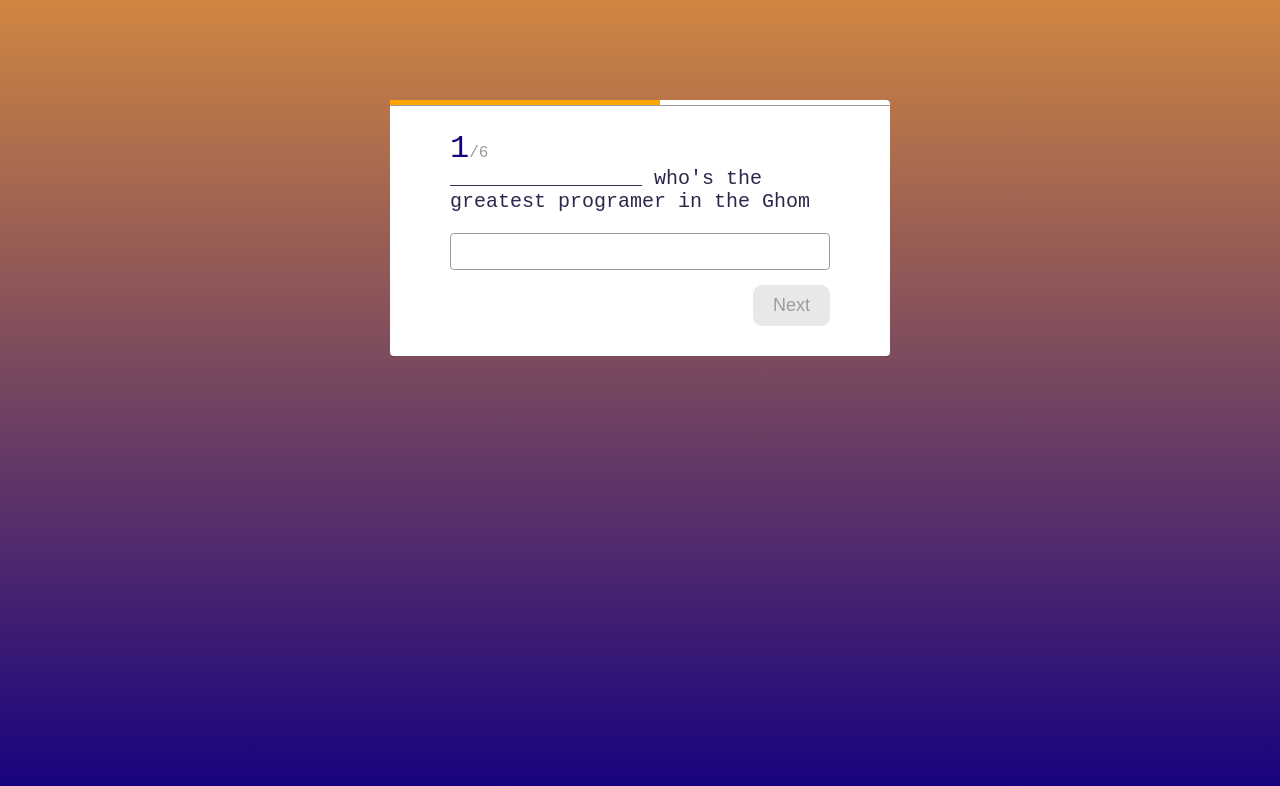
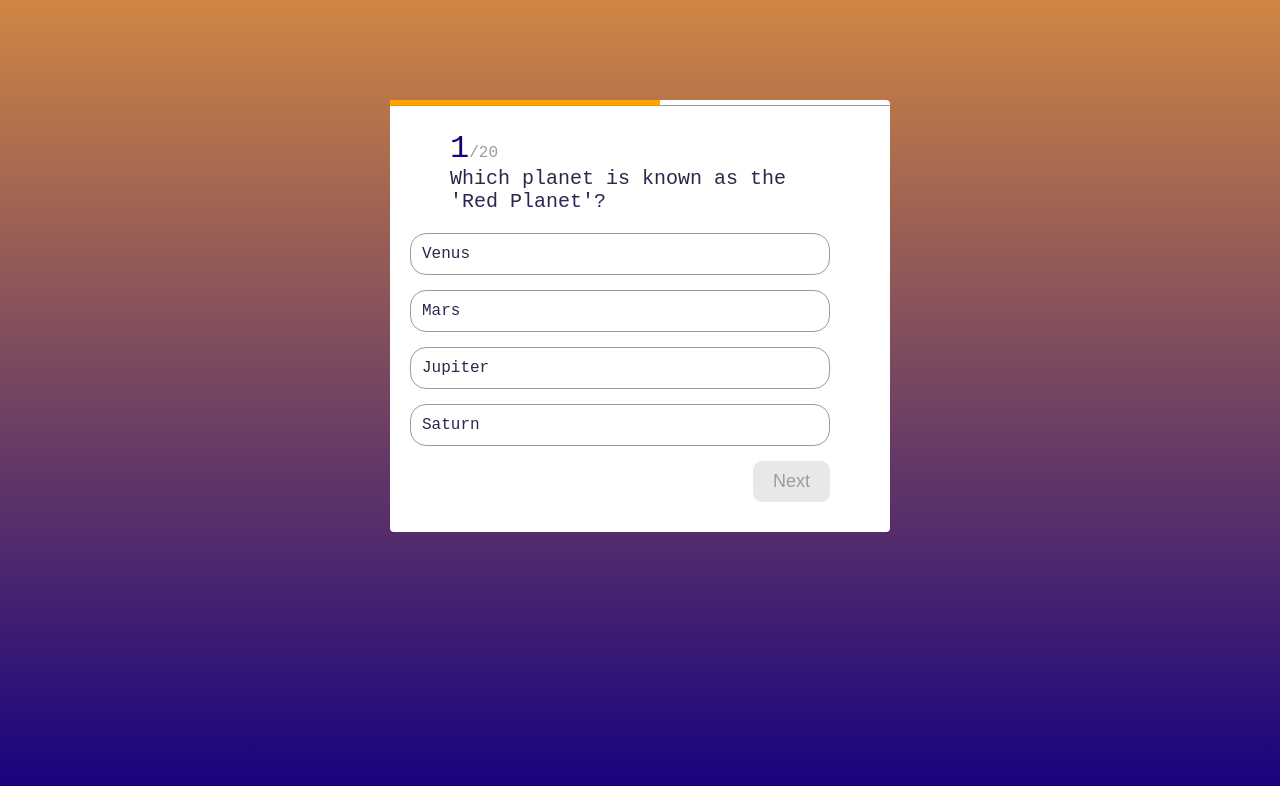
Before and after one commit to repour/Quiz-App, a React (Vite) app: page / in a window 1280 px wide. Shown: the top 786 px of the page. Built offline with nearby package versions, Linux system fonts and the light colour scheme.

Commit message:
change questions and not case sensitive

```diff
--- a/src/components/Quiz/Quiz.jsx
+++ b/src/components/Quiz/Quiz.jsx
@@ -65,7 +65,7 @@ const Quiz = ({ questions }) => {
     const handleChange = (evt) =>{
         setInputAnswer(evt.target.value);
 
-        if (evt.target.value === correctAnswer) {
+        if (evt.target.value.toLowerCase() === correctAnswer.toLowerCase()) {
             setAnswer(true);
         } else{
             setAnswer(false)
@@ -75,7 +75,7 @@ const Quiz = ({ questions }) => {
     const getAnswerUI = () => {
 
         if (type === 'FIB') {
-            return <input value={inputAnswer} onChange={handleChange} />;
+            return <input value={inputAnswer} onChange={handleChange}/>;
         }
 
         return (
--- a/src/constant.js
+++ b/src/constant.js
@@ -1,57 +1,115 @@
 export const jsQuizz = {
     questions: [
       {
-        question:
-          "________________ who's the greatest programer in the Ghom",
-        type: "FIB",
-        correctAnswer: "repour",
+        question: "Which planet is known as the 'Red Planet'?",
+        type: 'MCQs',
+        choices: ["Venus", "Mars", "Jupiter", "Saturn"],
+        correctAnswer: "Mars",
       },
       {
-        question:
-          "Which of the following is used in React.js to increase performance?",
-        choices: [
-          "Virtual DOM",
-          "Original DOM",
-          "Both A and B",
-          "None of the above",
-        ],
-        type: "MCQs",
-        correctAnswer: "Virtual DOM",
+        question: "What is the largest organ in the human body?",
+        type: 'MCQs',
+        choices: ["Liver", "Heart", "Skin", "Lungs"],
+        correctAnswer: "Skin",
       },
       {
-        question: "What is ReactJS?",
-        choices: [
-          "Server-side framework",
-          "User Interface framework",
-          "both a and b",
-          "None of the above",
-        ],
-        type: "MCQs",
-        correctAnswer: "User Interface framework",
+        question: "What is the chemical symbol for gold?",
+        type: 'MCQs',
+        choices: ["Go", "Gd", "Au", "Ag"],
+        correctAnswer: "Au",
       },
       {
-        question:
-          "Identify the one which is used to pass data to components from outside",
-        choices: ["Render with arguments", "setState", "PropTypes", "props"],
-        type: "MCQs",
-        correctAnswer: "props",
+        question: "Which country is known as the 'Land of the Rising Sun'?",
+        type: 'MCQs',
+        choices: ["China", "India", "Japan", "South Korea"],
+        correctAnswer: "Japan",
       },
       {
-        question: "In which language is React.js written?",
-        choices: ["Python", "Java", "C#", "JavaScript"],
-        type: "MCQs",
-        correctAnswer: "JavaScript",
+        question: "In which year did Christopher Columbus reach the Americas?",
+        type: 'MCQs',
+        choices: ["1492", "1620", "1776", "1812"],
+        correctAnswer: "1492",
       },
       {
-        question: "What is Babel?",
-        choices: [
-          "JavaScript interpreter",
-          "JavaScript transpiler",
-          "JavaScript compiler",
-          "None of the above",
-        ],
-        type: "MCQs",
-        correctAnswer: "JavaScript compiler",
+        question: "What is the largest planet in our solar system?",
+        type: 'MCQs',
+        choices: ["Earth", "Jupiter", "Mars", "Venus"],
+        correctAnswer: "Jupiter",
+      },
+      {
+        question: "What is the largest mammal on Earth?",
+        type: 'MCQs',
+        choices: ["African elephant", "Giraffe", "Blue whale", "Hippopotamus"],
+        correctAnswer: "Blue whale",
+      },
+      {
+        question: "What is the currency of the United Kingdom?",
+        type: 'MCQs',
+        choices: ["Dollar", "Pound Sterling", "Euro", "Yen"],
+        correctAnswer: "Pound Sterling",
+      },
+      {
+        question: "What is the capital of Brazil?",
+        type: 'MCQs',
+        choices: ["Brasília", "Rio de Janeiro", "São Paulo", "Buenos Aires"],
+        correctAnswer: "Brasília",
+      },
+      {
+        question: "What is the national flower of India?",
+        type: 'MCQs',
+        choices: ["Rose", "Tulip", "Lotus", "Daisy"],
+        correctAnswer: "Lotus",
+      },
+
+      {
+        question: "What is the smallest prime number?",
+        type: 'FIB',
+        correctAnswer: "2",
+      },
+      {
+        question: "What is the tallest mountain in the world?",
+        type: 'FIB',
+        correctAnswer: "Everest",
+      },
+      {
+        question: "In which year did the Titanic sink?",
+        type: 'FIB',
+        correctAnswer: "1912",
+      },
+      {
+        question: "What is the chemical symbol for water?",
+        type: 'FIB',
+        correctAnswer: "H2O",
+      },
+      {
+        question: "Who painted the Mona Lisa?",
+        type: 'FIB',
+        correctAnswer: "Da Vinci",
+      },
+      {
+        question: "What is the smallest planet in our solar system?",
+        type: 'FIB',
+        correctAnswer: "Mercury",
+      },
+      {
+        question: "What is the currency of Australia?",
+        type: 'FIB',
+        correctAnswer: "Dollar",
+      },
+      {
+        question: "What is the largest ocean on Earth?",
+        type: 'FIB',
+        correctAnswer: "Pacific Ocean",
+      },
+      {
+        question: "Which planet is known as the 'Red Planet'?",
+        type: 'FIB',
+        correctAnswer: "Mars",
+      },
+      {
+        question: "Which gas is most abundant in the Earth's atmosphere?",
+        type: 'FIB',
+        correctAnswer: "Nitrogen",
       },
     ],
   };
```
